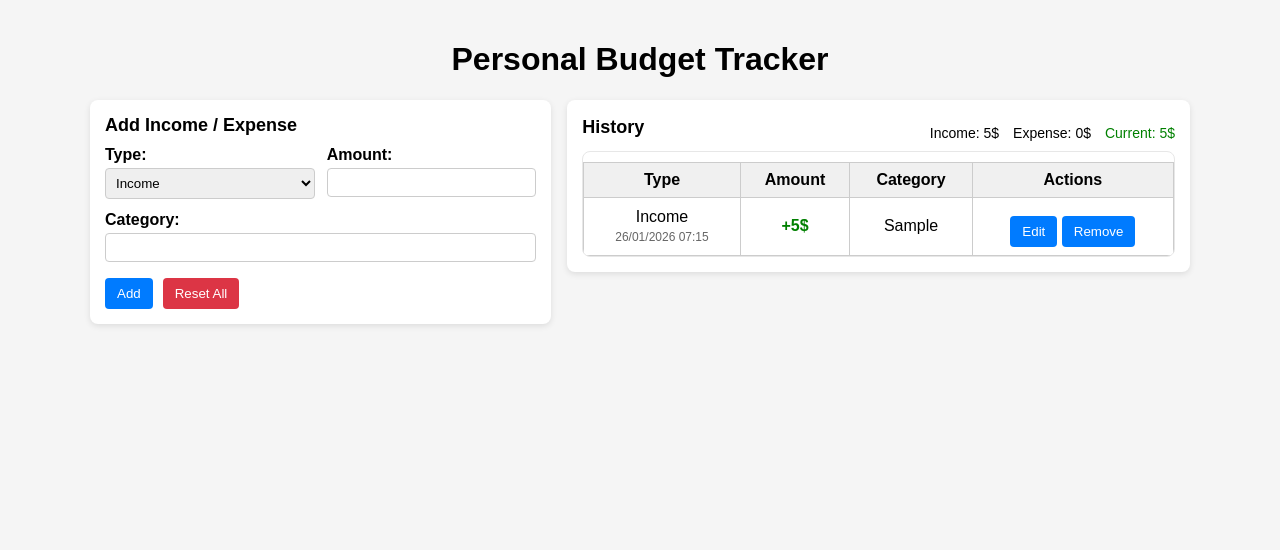
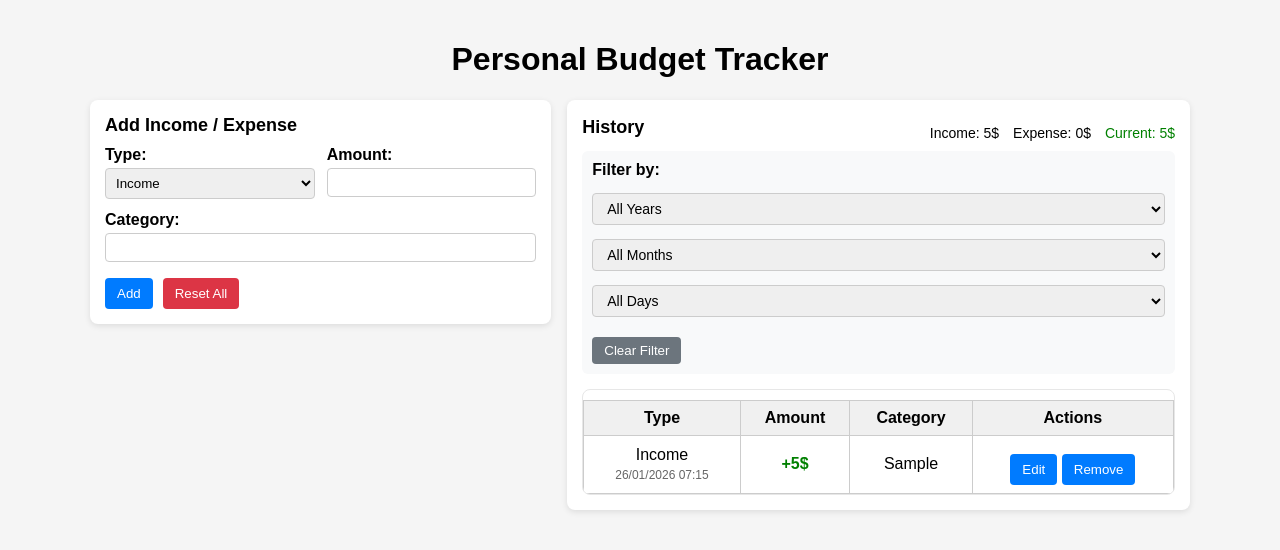
Before and after one commit to weirdboo3k/Budget-Tracker, a plain HTML site: page index.html in a window 1280 px wide. Both pictures are taken after typing "5", "Sample" into the empty fields and a click on the button "Add". Drawn offline with Linux system fonts and the light colour scheme.

Commit message:
add date filter transaction for Budget Tracker

```diff
--- a/css/style.css
+++ b/css/style.css
@@ -191,6 +191,44 @@ th {
   font-weight: normal;
 }
 
+.filter-section {
+  display: flex;
+  gap: 10px;
+  align-items: center;
+  margin-bottom: 15px;
+  padding: 10px;
+  background: #f8f9fa;
+  border-radius: 6px;
+  flex-wrap: wrap;
+}
+
+.filter-section label {
+  font-weight: bold;
+  margin: 0;
+  margin-right: 5px;
+}
+
+.filter-section select {
+  padding: 6px 10px;
+  border-radius: 4px;
+  border: 1px solid #ccc;
+  font-size: 14px;
+}
+
+.btn-clear {
+  background-color: #6c757d;
+  color: #fff;
+  padding: 6px 12px;
+  border: none;
+  border-radius: 4px;
+  cursor: pointer;
+  transition: background 0.3s;
+}
+
+.btn-clear:hover {
+  background-color: #5a6268;
+}
+
 /* Responsive */
 @media (max-width: 600px) {
   body {
--- a/index.html
+++ b/index.html
@@ -27,7 +27,7 @@
 
         <label>
           Amount:
-          <input type="number" id="amount" inputmode="decimal" required />
+          <input type="number" id="amount" step="0.01" min="0" inputmode="decimal" required />
         </label>
 
         <label class="span-2">
@@ -53,6 +53,33 @@
         </div>
       </div>
 
+      <!-- Filter -->
+      <div class="filter-section">
+        <label>Filter by:</label>
+        <select id="filter-year">
+          <option value="">All Years</option>
+        </select>
+        <select id="filter-month">
+          <option value="">All Months</option>
+          <option value="1">January</option>
+          <option value="2">February</option>
+          <option value="3">March</option>
+          <option value="4">April</option>
+          <option value="5">May</option>
+          <option value="6">June</option>
+          <option value="7">July</option>
+          <option value="8">August</option>
+          <option value="9">September</option>
+          <option value="10">October</option>
+          <option value="11">November</option>
+          <option value="12">December</option>
+        </select>
+        <select id="filter-day">
+          <option value="">All Days</option>
+        </select>
+        <button type="button" id="clear-filter" class="btn-clear">Clear Filter</button>
+      </div>
+
       <div class="table-wrap" aria-label="Transaction history">
         <table>
           <thead>
--- a/js/app.js
+++ b/js/app.js
@@ -1,4 +1,5 @@
-// DOM elements
+
+// == DOM ELEMENTS ==
 const form = document.getElementById("transaction-form");
 const list = document.getElementById("transaction-list");
 const incomeEl = document.getElementById("total-income");
@@ -8,18 +9,24 @@ const resetBtn = document.getElementById("reset-btn");
 const typeEl = document.getElementById("type");
 const amountEl = document.getElementById("amount");
 const categoryEl = document.getElementById("category");
+const filterYearEl = document.getElementById("filter-year");
+const filterMonthEl = document.getElementById("filter-month");
+const filterDayEl = document.getElementById("filter-day");
+const clearFilterBtn = document.getElementById("clear-filter");
 
-// Data
+// == DATA ==
 let transactions = JSON.parse(localStorage.getItem("transactions")) || [];
 let editIndex = null; // luu index sau khi edit
 
-//  Format số với 2 chữ số
+// == HELPER FUNCTIONS ==
+
+// Format so voi 2 chu so
 const pad = n => String(n).padStart(2, '0');
 
-//  tao date string theo local time
+// Tao date string theo local time (format: YYYY-MM-DDTHH:mm:ss)
 const getDateStr = (d = new Date()) => `${d.getFullYear()}-${pad(d.getMonth() + 1)}-${pad(d.getDate())}T${pad(d.getHours())}:${pad(d.getMinutes())}:${pad(d.getSeconds())}`;
 
-// Parse date string va format hien thi
+// Parse date string va format hien thi (dd/mm/yyyy HH:MM)
 const formatDate = (s) => {
   if (!s) s = getDateStr();
   let d;
@@ -33,28 +40,102 @@ const formatDate = (s) => {
   return `${pad(d.getDate())}/${pad(d.getMonth() + 1)}/${d.getFullYear()} ${pad(d.getHours())}:${pad(d.getMinutes())}`;
 };
 
-//  save va render
+// Luu vao localStorage va render lai
 const saveAndRender = () => {
   localStorage.setItem("transactions", JSON.stringify(transactions));
   form.reset();
+  updateFilterOptions();
   render();
 };
 
-// Chan dau + va - trong Amount
+// Lay date object tu date string
+const getDateFromStr = (s) => {
+  if (!s) return null;
+  if (s.includes('T') && !s.includes('Z') && !s.includes('+')) {
+    const [dp, tp] = s.split('T');
+    const [y, m, day] = dp.split('-').map(Number);
+    const [h, min] = tp.split(':').map(Number);
+    return new Date(y, m - 1, day, h, min);
+  }
+  return new Date(s);
+};
+
+// Loc transactions theo nam, thang, ngay
+const filterTransactions = () => {
+  const year = filterYearEl.value;
+  const month = filterMonthEl.value;
+  const day = filterDayEl.value;
+
+  if (!year && !month && !day) return transactions;
+
+  return transactions.filter(t => {
+    const d = getDateFromStr(t.date);
+    if (!d) return false;
+
+    if (year && d.getFullYear() !== Number(year)) return false;
+    if (month && d.getMonth() + 1 !== Number(month)) return false;
+    if (day && d.getDate() !== Number(day)) return false;
+
+    return true;
+  });
+};
+
+// Cap nhat filter options
+const updateFilterOptions = () => {
+  // Lay tat ca years tu transactions
+  const years = [...new Set(transactions.map(t => {
+    const d = getDateFromStr(t.date);
+    return d ? d.getFullYear() : null;
+  }).filter(y => y !== null))].sort((a, b) => b - a);
+
+  // Cap nhat year dropdown
+  filterYearEl.innerHTML = '<option value="">All Years</option>';
+  years.forEach(y => {
+    const option = document.createElement('option');
+    option.value = y;
+    option.textContent = y;
+    filterYearEl.appendChild(option);
+  });
+
+  // Cap nhat day dropdown neu co year va month
+  updateDayOptions();
+};
+
+// Cap nhat day options
+const updateDayOptions = () => {
+  const year = filterYearEl.value;
+  const month = filterMonthEl.value;
+
+  filterDayEl.innerHTML = '<option value="">All Days</option>';
+
+  if (year && month) {
+    const daysInMonth = new Date(Number(year), Number(month), 0).getDate();
+    for (let i = 1; i <= daysInMonth; i++) {
+      const option = document.createElement('option');
+      option.value = i;
+      option.textContent = i;
+      filterDayEl.appendChild(option);
+    }
+  }
+};
+
+// == EVENT LISTENERS ==
+
+// Chan dau + va - trong Amount input
 amountEl.addEventListener("keydown", (e) => {
   if (['+', '-'].includes(e.key)) {
     e.preventDefault();
   }
 });
 
-// Form submit
+// Form submit - Add hoac Edit transaction
 form.addEventListener("submit", e => {
   e.preventDefault();
   const tx = {
     type: typeEl.value,
     amount: Number(amountEl.value),
     category: categoryEl.value,
-    date: editIndex !== null ? transactions[editIndex].date : getDateStr()
+    date: editIndex !== null ? transactions[editIndex].date : getDateStr() // Giữ date cũ khi edit
   };
   editIndex !== null ? transactions[editIndex] = tx : transactions.push(tx);
   editIndex = null;
@@ -66,16 +147,44 @@ resetBtn.addEventListener("click", () => {
   if (confirm("Are you sure you want to reset all transactions?")) {
     transactions = [];
     localStorage.removeItem("transactions");
+    updateFilterOptions();
     render();
   }
 });
+
+// Filter event listeners
+filterYearEl.addEventListener("change", () => {
+  updateDayOptions();
+  render();
+});
+
+filterMonthEl.addEventListener("change", () => {
+  updateDayOptions();
+  render();
+});
+
+filterDayEl.addEventListener("change", () => {
+  render();
+});
+
+clearFilterBtn.addEventListener("click", () => {
+  filterYearEl.value = "";
+  filterMonthEl.value = "";
+  filterDayEl.value = "";
+  render();
+});
+
+// == RENDER FUNCTION ==
 
 // Render danh sach giao dich
 function render() {
   list.innerHTML = "";
   let income = 0, expense = 0;
 
-  transactions.forEach((t, i) => {
+  const filtered = filterTransactions();
+
+  filtered.forEach((t) => {
+    const i = transactions.indexOf(t);
     // Tinh tong income va expense
     t.type === "income" ? income += t.amount : expense += t.amount;
     const isInc = t.type === "income";
@@ -122,4 +231,6 @@ function render() {
   balanceEl.style.color = balance >= 0 ? "green" : "red";
 }
 
+// Khoi tao
+updateFilterOptions();
 render();
```
